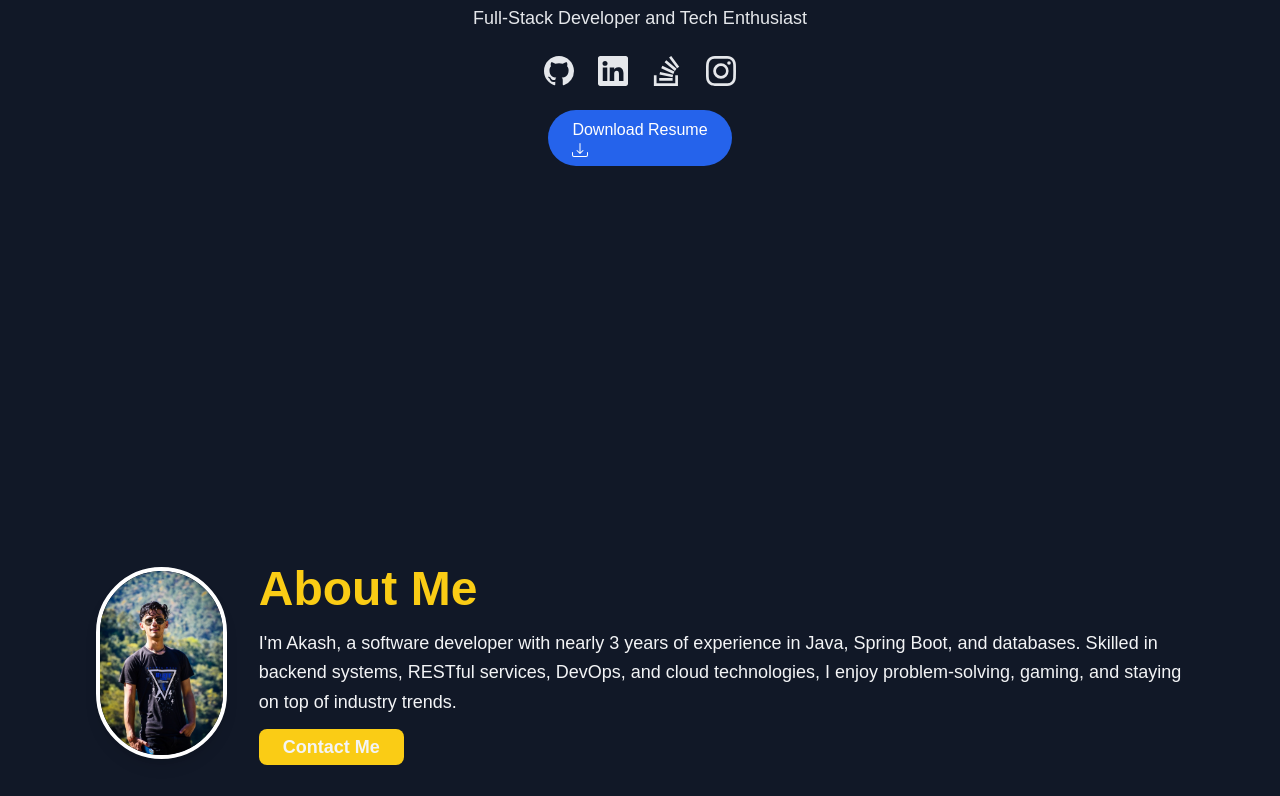
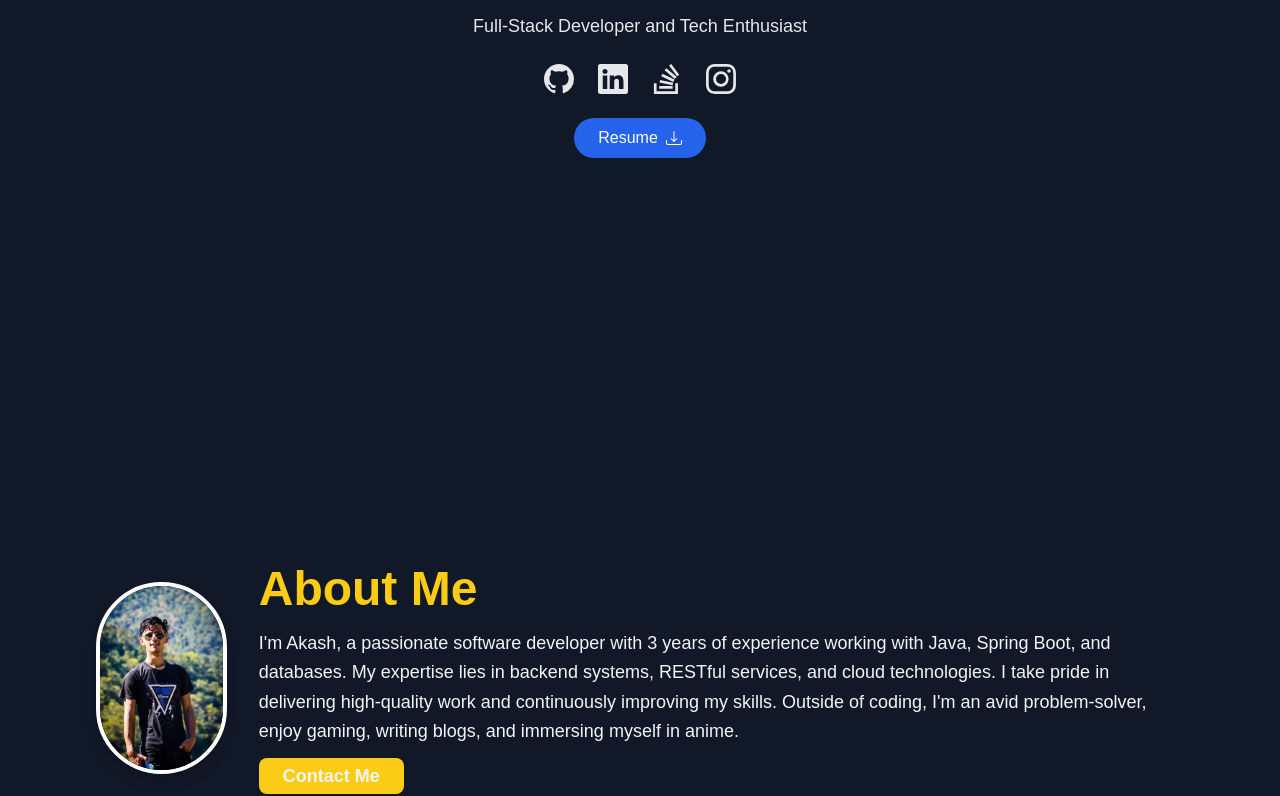
Before and after one commit to imakashgusain/Portfolio, a Next.js app: page / in a window 1280 px wide. Shown: the part 411-1207 px from the top of the page. Built offline with nearby package versions, Linux system fonts and the light colour scheme.

Commit message:
About Me updated + Resume Download Button bug fixed

```diff
--- a/app/about/page.jsx
+++ b/app/about/page.jsx
@@ -14,7 +14,7 @@ function About() {
         <div className="text-left">
           <h1 className="text-5xl font-bold mb-4 text-yellow-400">About Me</h1>
           <p className="text-lg leading-relaxed mb-4">
-            I'm Akash, a software developer with nearly 3 years of experience in Java, Spring Boot, and databases. Skilled in backend systems, RESTful services, DevOps, and cloud technologies, I enjoy problem-solving, gaming, and staying on top of industry trends.
+          I'm Akash, a passionate software developer with 3 years of experience working with Java, Spring Boot, and databases. My expertise lies in backend systems, RESTful services, and cloud technologies. I take pride in delivering high-quality work and continuously improving my skills. Outside of coding, I'm an avid problem-solver, enjoy gaming, writing blogs, and immersing myself in anime.
           </p>
           <a href="#contact" className="text-lg bg-yellow-400 px-6 py-2 rounded-lg font-semibold hover:bg-yellow-500 transition">
             Contact Me
--- a/app/page.js
+++ b/app/page.js
@@ -52,8 +52,8 @@ const Navbar = () => {
             <BsInstagram className="text-3xl hover:text-pink-600" />
           </a>
         </div>
-        <a href="/resume.pdf" download className="bg-blue-600 text-white px-6 py-2 rounded-full hover:bg-blue-400">
-          Download Resume <BsDownload />
+        <a href="/resume.pdf" download className="bg-blue-600 text-white px-6 py-2 rounded-full hover:bg-blue-400 flex items-center gap-2">
+           Resume <BsDownload />
         </a>
       </section>
 
```
